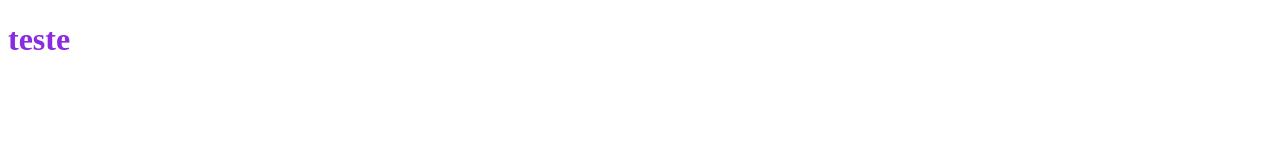
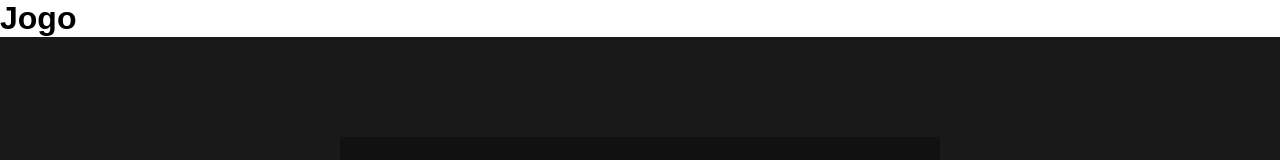
Before and after one commit to FrankMarcelino/projeto-jogo-da-cobrinha, a plain HTML site: page index.html in a window 1280 px wide. Drawn offline with Linux system fonts and the light colour scheme.

Commit message:
iniciando js

```diff
--- /dev/null
+++ b/css/globais.css
@@ -0,0 +1,17 @@
+/* globais */
+
+.container-jogo {
+    background-color: #191919;
+    display: flex;
+    min-height: 100vh;
+    align-items: center;
+    justify-content: center;
+    flex-direction: column;
+    color: white;
+}
+
+/* canvas */
+
+canvas {
+    background-color: #111;
+}
--- /dev/null
+++ b/css/reset.css
@@ -0,0 +1,8 @@
+/* reset */
+
+* {
+    margin: 0;
+    padding: 0;
+    box-sizing: border-box;
+    font-family: Arial, Helvetica, sans-serif;
+}
--- a/css/style.css
+++ b/css/style.css
@@ -1,4 +1,7 @@
 
-h1 {
-    color: blueviolet;
-}
+
+/* reset */
+@import "./reset.css";
+
+/* globais */
+@import "./globais.css";
--- a/index.html
+++ b/index.html
@@ -1,13 +1,20 @@
 <!DOCTYPE html>
 <html lang="en">
+
 <head>
     <meta charset="UTF-8">
     <meta name="viewport" content="width=device-width, initial-scale=1.0">
     <title>Document</title>
     <link rel="stylesheet" href="./css/style.css">
 </head>
+
 <body>
-    <h1>teste</h1>
-    <script src="./js/script.js"></script>
+    <h1>Jogo</h1>
+    <div class="container-jogo">
+
+        <canvas width="600" height="600"></canvas>
+        <script src="./js/script.js"></script>
+    </div>
 </body>
+
 </html>
```
